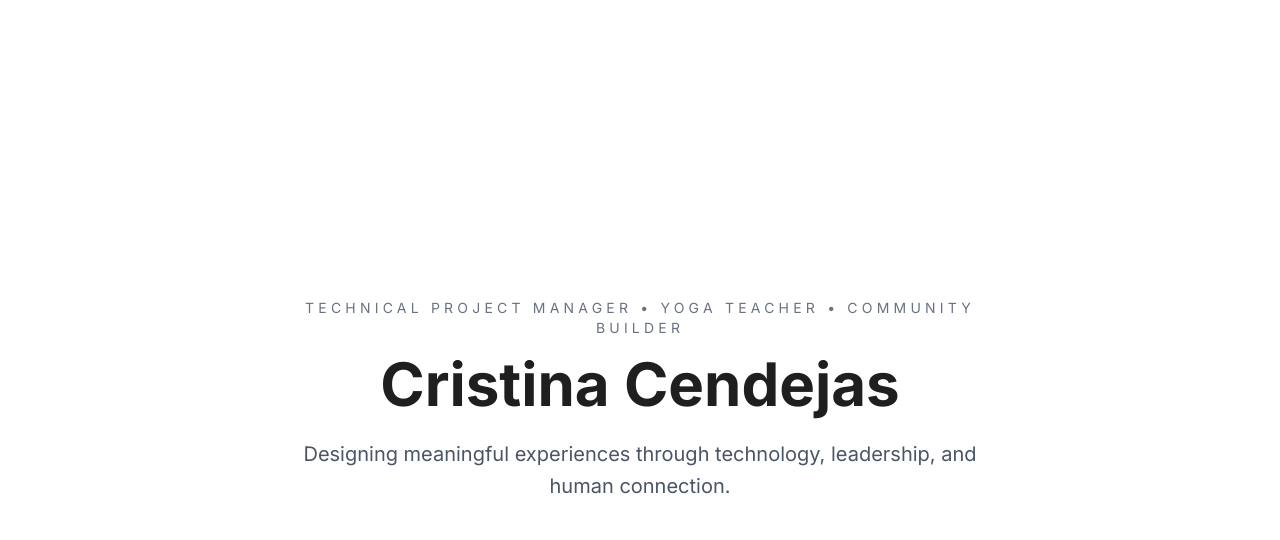
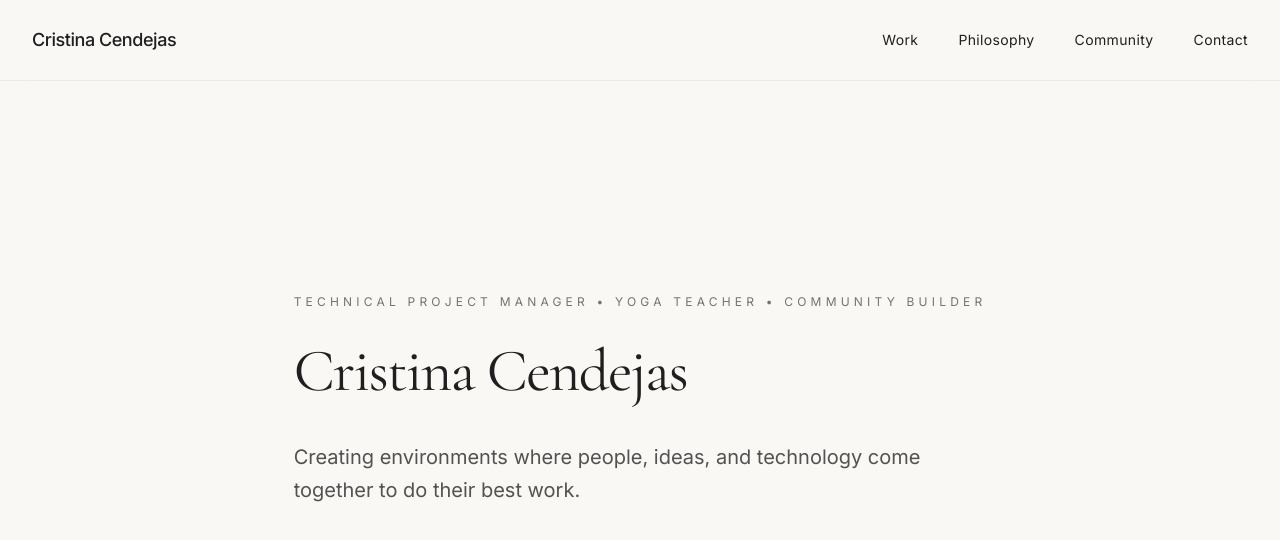
Before and after one commit to ccendej/cristina-portfolio, a Next.js app: page / in a window 1280 px wide. Shown: the top 540 px of the page. Built offline with nearby package versions, Linux system fonts and the light colour scheme.

Commit message:
Created eyebrow.tsx

```diff
--- a/app/page.tsx
+++ b/app/page.tsx
@@ -1,20 +1,11 @@
+import Navbar from "@/components/layout/Navbar";
+import Hero from "@/components/sections/Hero";
+
 export default function Home() {
   return (
-    <main className="min-h-screen flex items-center justify-center bg-white">
-      <div className="text-center max-w-3xl px-8">
-        <p className="uppercase tracking-[0.3em] text-gray-500 text-sm mb-4">
-          Technical Project Manager • Yoga Teacher • Community Builder
-        </p>
-
-        <h1 className="text-6xl font-bold mb-6">
-          Cristina Cendejas
-        </h1>
-
-        <p className="text-xl text-gray-600 leading-relaxed">
-          Designing meaningful experiences through technology,
-          leadership, and human connection.
-        </p>
-      </div>
-    </main>
+    <>
+      <Navbar />
+      <Hero />
+    </>
   );
 }
--- a/components/layout/Navbar.tsx
+++ b/components/layout/Navbar.tsx
@@ -0,0 +1,48 @@
+export default function Navbar() {
+  return (
+    <header className="fixed top-0 left-0 right-0 z-50 bg-[var(--background)]/80 backdrop-blur-md border-b border-black/5">
+      <nav className="mx-auto flex h-20 max-w-7xl items-center justify-between px-8">
+
+        <a
+          href="/"
+          className="font-medium tracking-tight text-lg hover:opacity-70 transition"
+        >
+          Cristina Cendejas
+        </a>
+
+        <div className="hidden md:flex items-center gap-10 text-sm tracking-wide">
+
+          <a
+            href="#work"
+            className="transition hover:text-[var(--sage)]"
+          >
+            Work
+          </a>
+
+          <a
+            href="#philosophy"
+            className="transition hover:text-[var(--sage)]"
+          >
+            Philosophy
+          </a>
+
+          <a
+            href="#community"
+            className="transition hover:text-[var(--sage)]"
+          >
+            Community
+          </a>
+
+          <a
+            href="#contact"
+            className="transition hover:text-[var(--sage)]"
+          >
+            Contact
+          </a>
+
+        </div>
+
+      </nav>
+    </header>
+  );
+}
--- a/components/sections/Hero.tsx
+++ b/components/sections/Hero.tsx
@@ -1,25 +1,28 @@
 import Container from "../ui/Container";
+import Heading from "../ui/Heading";
+import Eyebrow from "../ui/Eyebrow";
 
 export default function Hero() {
   return (
-    <section className="min-h-screen flex items-center">
+    <main className="min-h-screen flex items-center">
       <Container>
+
         <div className="max-w-4xl">
-          <p className="eyebrow mb-8">
-            Technical Project Manager • Facilitator • Lifelong Learner
+          <Eyebrow>
+            Technical Project Manager • Yoga Teacher • Community Builder
+          </Eyebrow>
+
+          <Heading>
+            Cristina Cendejas
+          </Heading>
+
+          <p className="mt-8 max-w-2xl text-xl leading-relaxed text-neutral-600">
+            Creating environments where people, ideas, and technology come together to do their best work.
           </p>
 
-          <h1 className="font-heading text-6xl md:text-8xl leading-[1.05] tracking-tight">
-            Building trust through technology, leadership, and human connection.
-          </h1>
+        </div>
 
-          <p className="mt-10 max-w-2xl text-lg leading-8 text-[var(--text-light)]">
-            I believe the best work begins with relationships. Whether I'm partnering with
-            developers, mentoring others, or teaching yoga, my goal is always the same:
-            create environments where people feel supported, challenged, and inspired to grow.
-          </p>
-        </div>
       </Container>
-    </section>
+    </main>
   );
 }
--- /dev/null
+++ b/components/ui/Eyebrow.tsx
@@ -0,0 +1,11 @@
+type EyebrowProps = {
+  children: React.ReactNode;
+};
+
+export default function Eyebrow({ children }: EyebrowProps) {
+  return (
+    <p className="uppercase tracking-[0.35em] text-xs text-neutral-500 mb-6">
+      {children}
+    </p>
+  );
+}
```
